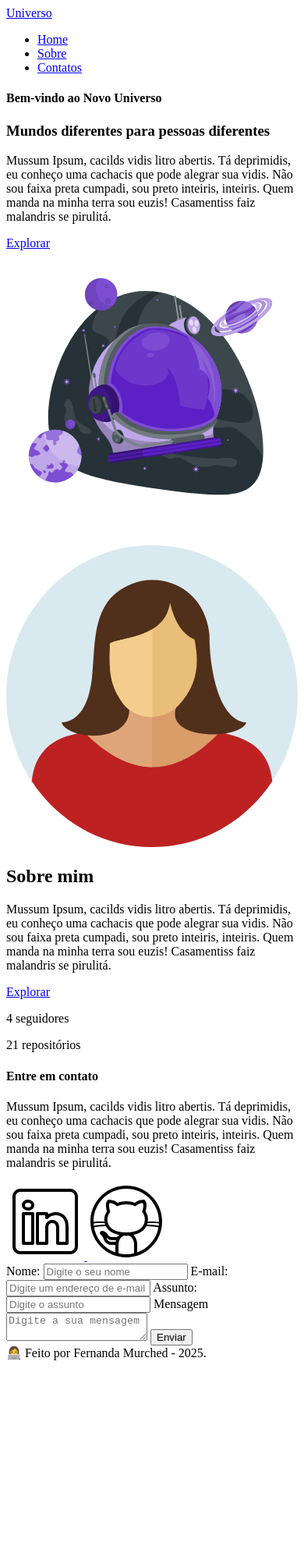
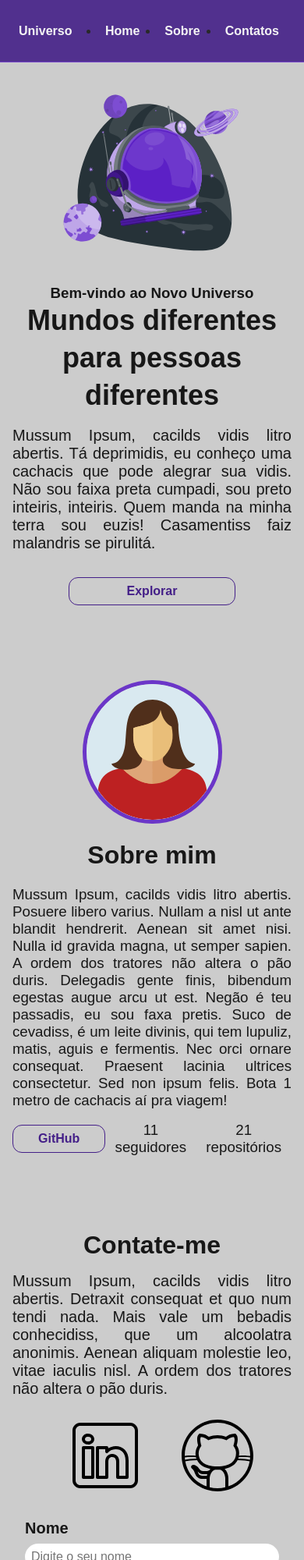
Before and after one commit to FernandaMurched/portfolio_fundweb, a plain HTML site: page index.html in a window 390 px wide. Shown: the top 2000 px of the page at 78% size. Before the commit the page ends 1752 px from the top, so only its background shows below. Drawn offline with Linux system fonts and the light colour scheme.

Commit message:
:sparkles: Construção do CSS e Responsividade

```diff
--- /dev/null
+++ b/assets/CSS/styles.css
@@ -0,0 +1,475 @@
+* {
+  margin: 0;
+  padding: 0;
+  box-sizing: border-box;
+  text-decoration: none;
+  font-weight: 400;
+  outline: none;
+  font-family: "Poppings", sans-serif;
+}
+
+/* VARIÁVEIS CORES */
+
+:root {
+  --purple-200: #9a7bd1;
+  --purple-500: #6b36c8;
+  --purple-800: #441f88;
+  --gray-200: #cccccc;
+  --gray-400: #505861;
+  --black-800: #171717;
+  --white: #f9f9f9;
+}
+
+html {
+  width: 100%;
+  height: 100vh;
+  scroll-behavior: smooth;
+}
+
+body {
+  background-color: var(--gray-200);
+  color: var(--black-800);
+  -webkit-font-smoothing: antialiased;
+  -moz-osx-font-smootingh: grayscale;
+}
+
+button,a {
+  cursor: pointer;
+}
+
+.botao {
+  padding: 0.5rem 2rem;
+  border: 1px solid var(--purple-800);
+  border-radius: 0.75rem;
+  font-size: 1rem;
+  font-weight: 700;
+  text-align: center;
+  color: var(--purple-800);
+  background-color: none;
+  transition: all ease-in 0.2s;
+}
+
+.botao:hover {
+  color: var(--white);
+  background-color: var(--purple-800);
+}
+
+.flex {
+  display: flex;
+  justify-content: center;
+  align-items: center;
+}
+
+/* HEADER */
+
+.menu_container {
+  position: sticky;
+  top: 0;
+  width: 100%;
+  height: 5rem;
+  background-color: var(--purple-800);
+  border-bottom: 1px solid var(--purple-500);
+  filter: opacity(0.9);
+  z-index: 1000;
+}
+
+.menu_container a {
+  font-weight: 700;
+  color: var(--white);
+}
+
+.menu_container a:hover {
+  color: var(--purple-200);
+}
+
+.menu_content {
+  display: flex;
+  justify-content: space-between;
+  align-items: center;
+  width: 100%;
+  height: 100%;
+  max-width: 1120px;
+  padding: 0 1.5rem;
+}
+
+.menu_list {
+  display: flex;
+  text-align: center;
+  list-style: none;
+  margin: 0;
+  padding: 0;
+}
+
+.menu_list li {
+  margin-left: 1rem;
+}
+
+.menu_list a {
+  display: block;
+  padding: 0.5rem;
+}
+
+.menu_content_sucess a {
+    font-size: 1rem;
+    font-weight: 700;
+}
+
+
+/* HOME */
+
+.home_container {
+  height: calc(100vh - 6.25rem);
+  max-width: 1120px;
+  margin: 1rem auto;
+  padding: 0 1rem;
+}
+
+.home_container p,
+h1,
+h4 {
+  text-align: center;
+}
+
+.home_container h1 {
+  font-size: 2.25rem;
+  font-weight: 700;
+  line-height: 3rem;
+}
+
+.home_container h3 {
+  font-weight: 600;
+}
+
+.home_container p {
+  margin: 1rem 0;
+  font-size: 1.25rem;
+  text-align: justify;
+}
+
+.home_container .botao {
+  width: 40%;
+}
+
+.home_content {
+  flex-direction: column;
+  width: 50vw;
+}
+
+.home_content img {
+  width: 75%;
+}
+
+/* SOBRE */
+
+.sobre_container {
+    max-width: 1120px;
+    margin: -1.25rem auto;
+    padding: 0 rem;
+    height: 100vh;
+}
+
+.sobre_container img {
+    width: 30%;
+    margin: 1rem;
+    border: 5px solid var(--purple-500);
+    border-radius: 50%;
+}
+
+.sobre_container h2 {
+    font-size: 2rem;
+    font-weight: bold;
+    line-height: 3rem;
+    text-align: center;
+}
+
+.sobre_container h3 {
+    margin: 1rem 0;
+    font-weight: 400;
+    text-align: justify;
+}
+
+.sobre_github {
+    justify-content: space-evenly;
+}
+
+#sobre_texto {
+  flex: 1;
+  margin-left: 2rem;
+}
+
+/* Contato */
+
+.contato_container{
+    display: grid;
+    grid-template-columns: 1fr 1fr;
+    gap: 1.25rem;
+    max-width: 1120px;
+    margin: 4rem auto 2rem;
+    padding: 0 2rem;
+}
+
+.contato_container h4{
+    margin: 1rem 0;
+    font-size: 2rem;
+    font-weight: 700;
+}
+
+.contato_content{
+    flex-direction: column;
+    margin: 4rem 0 0 0;
+    font-size: 1.25rem;
+}
+
+.contato_content p{
+    display: block;
+    text-align: justify;
+}
+
+.social_container{
+    display: flex;
+    justify-content: space-evenly;
+    margin: 2rem 0 0 0;
+}
+
+.social_icon{
+    width: 4.75rem;
+    height: 4.75rem;
+}
+
+.social_icon:hover{
+    filter: brightness(0)
+            saturate(100%)
+            invert(20%)
+            sepia(24%)
+            saturate(4557%)
+            hue-rotate(242deg)
+            brightness(89%)
+            contrast(108%)
+}
+
+/* Formulário */
+
+form{
+    display: flex;
+    flex-direction: column;
+    margin: 7rem 0 0 0;
+    padding: 1.25rem;
+}
+
+form label{
+    font-size: 1.25rem;
+    font-weight: bold;
+    text-align: left;
+}
+
+form input,
+form textarea{
+    width: 100%;
+    margin: 0.5rem 0 1rem;
+    padding: 0.5rem;
+    border-radius: 1.25rem;
+    border: none;
+    font-size: 1rem;
+}
+
+textarea{
+    resize: none;
+}
+
+form span{
+    margin-bottom: 0.5rem;
+    margin-left: 0.75rem;
+    font-size: 0.75rem;
+    line-height: 1.25rem;
+    color: red;
+}
+
+/* Footer */
+footer {
+    margin: 0;
+    padding: 2rem;
+    font-weight: bold;
+    text-align: center;
+    color: var(--white);
+    background-color: var(--purple-500);
+    filter: opacity(0.9);
+}
+
+
+/* Página de Sucesso */
+
+.home_container_sucess {
+  height: calc(100vh - 12.5rem);
+  max-width: 1120px;
+  margin: 1rem auto;
+  padding: 0 1rem;
+
+}
+
+#home_sucess {
+  width: 50vw;
+  flex-direction: column;
+
+}
+
+#home_sucess h1 {
+  font-size: 3rem;
+  font-weight: 700;
+  margin-bottom: 1rem;
+}
+
+#home_sucess p {
+  font-size: 1.25rem;
+  margin-bottom: 2rem;
+  max-width: 600px;
+}
+
+#home_sucess .botao {
+  text-decoration: none;
+  padding: 0.75rem 2rem;
+  border-radius: 2rem;
+  background-color: var(--purple-500);
+  color: #fff;
+  font-weight: 600;
+  transition: background-color 0.3s;
+}
+
+#home_sucess .botao:hover {
+  background-color: (--purple-500);
+}
+
+/* Animação */
+
+@keyframes fadeInUp {
+  from {
+    opacity: 0;
+    transform: translateY(40px);
+  }
+  to {
+    opacity: 1;
+    transform: translateY(0);
+  }
+}
+
+#home_sucess h1,
+#home_sucess p,
+#home_sucess .botao {
+  opacity: 0;
+  animation: fadeInUp 1s ease-out forwards;
+}
+
+#home_sucess h1 {
+  animation-delay: 0.2s;
+}
+
+#home_sucess p {
+  animation-delay: 0.5s;
+}
+
+#home_sucess .botao {
+  animation-delay: 0.8s;
+}
+
+/* Sobre */
+.sobre_container {
+    max-width: 1120px;
+    margin: -1.25rem auto;
+    padding: 0 1rem;
+    height: 100vh;
+}
+
+.sobre_container img {
+    width: 30%;
+    margin: 2rem;
+    border: 5px solid var(--purple-500);
+    border-radius: 50%;
+}
+
+.sobre_container h2 {
+    font-size: 2rem;
+    font-weight: bold;
+    line-height: 3rem;
+    text-align: center;
+}
+
+.sobre_container p {
+    margin: rem 0;
+    text-align: center;
+}
+
+.sobre_github {
+    justify-content: space-evenly;
+}
+
+#sobre_texto {
+    margin-left: 2rem;
+}
+
+/* Responsividade Mobile */
+
+@media screen and (max-width: 960px){
+    body{
+        display: flex;
+        flex-direction: column;
+        min-height: 100vh;
+    }
+
+    main{
+        flex: 1;
+        flex-direction: column;
+    }
+
+    footer{
+        margin-top: auto;
+    }
+
+    .home_container{
+        flex-direction: column-reverse;
+        gap: 0;
+        height: auto;
+        margin-top: 0;
+        padding: 1rem;
+    }
+
+    .home_content{
+        width: 100%;
+        margin: 0;
+    }
+
+    .home_content .botao{
+        width: 60%;
+        margin-top: 1rem;
+    }
+
+    .sobre_container{
+        flex-direction: column;
+        height: auto;
+        margin: 1rem auto;
+        padding: 2rem 1rem;
+    }
+
+    .sobre_container img{
+        width: 50%;
+        margin-bottom: 1rem;
+    }
+
+    .contato_container{
+        grid-template-columns: 1fr;
+        gap: 1rem;
+        margin: 1rem auto;
+        padding: 0 1rem;
+    }
+
+    .contato_content{
+        margin: 1rem 0 0 0;
+    }
+
+    .social_container{
+        margin: 1.5rem 0 0 0;
+    }
+
+    form{
+        margin: 1.5rem 0 0 0;
+        padding: 1rem;
+    }
+}
--- a/index.html
+++ b/index.html
@@ -2,32 +2,44 @@
 <html lang="pt-br">
 
 <head>
+
+    <!-- Servidores de Fontes do Google -->
+    <link rel="preconnect" href="https://fonts.googleapis.com">
+    <link rel="preconnect" href="https://fonts.gstatic.com" crossorigin>
+
+    <!-- Fonte do Google - Poppins -->
+    <link href="https://fonts.googleapis.com/css2?family=Poppins&display=swap" rel="stylesheet">
+
     <meta charset="UTF-8">
     <meta name="viewport" content="width=device-width, initial-scale=1.0">
     <meta name="description" content="Projeto Portfólio Fernanda Murched, desenvolvedora Web FullStack em formação.">
     <meta name="author" content="Fernanda Murched">
     <meta name="keywords" content=" Portfólio, desenvolvedora, web, fullstack, Fernanda Murched, HTML, CSS, JavaScript">
     <link rel="icon" href="./assets/img/favicon.svg" />
+
+    <!-- Link para o CSS -->
+    <link rel="stylesheet" href="./assets/css/styles.css" />
+
     <title>Portfólio de Fernanda Murched</title>
 </head>
 
 <body>
 
     <!-- Cabeçalho da página -->
-    <header>
+    <header class="flex menu_container">
 
-        <div id="header_content">
+        <div id="header_content" class="menu_content">
             <!-- Título do cabeçalho-->
-            <div id="titulo">
+            <div id="titulo" class="sucess_titulo">
                 <a href="#">Universo</a>
             </div>
 
             <!-- Menu -->
-            <div id="menu">
+            <div id="menu" class="flex menu_list">
 
                 <!-- Barra de navegação -->
                 <nav>
-                    <ul>
+                    <ul class="flex">
                         <li><a href="#"> Home </a></li>
                         <li><a href="#about"> Sobre </a></li>
                         <li><a href="#contact"> Contatos </a></li>
@@ -41,86 +53,97 @@
     <main>
 
         <!-- Seção home -->
-        <section id="home">
-            <article id="home_texto">
+        <section id="home" class="flex home_container">
 
-                <h4>Bem-vindo ao Novo Universo</h4>
+            <!-- Texto home -->
+            <article id="home_texto" class="flex home_content">
+                <h3>Bem-vindo ao Novo Universo</h3>
                 <h1>Mundos diferentes para pessoas diferentes</h1>
                 <p>Mussum Ipsum, cacilds vidis litro abertis. Tá deprimidis, eu conheço uma cachacis que pode alegrar
                     sua vidis. Não sou faixa preta cumpadi, sou preto inteiris, inteiris. Quem manda na minha terra sou
                     euzis! Casamentiss faiz malandris se pirulitá. </p>
-                <a href="https://github.com/FernandaMurched" target="_blank"> Explorar </a>
+                <a href="https://github.com/FernandaMurched" target="_blank" class="botao"> Explorar </a>
             </article>
 
-            <article id="home_imagem">
+            <!-- Imagem da seção Home -->
+            <article id="home_imagem" class="flex home_content">
                 <img src="./assets/img/astronauta.svg" alt="Capacete de um astronauta com animação." />
             </article>
         </section>
 
-        <!-- Seção sobre -->
-        <section id="about">
+        <!-- Seção Sobre -->
+        <section id="about" class="flex sobre_container">
 
-            <img src="./assets/img/user_02.svg" alt="Imagem de perfil do GitHub." />
+            <!-- Imagem da seção Sobre -->
+            <img src="./assets/img/user_02.svg" alt="Imagem de perfil do GitHub." class="about_img" />
 
-            </article id="about_texto">
-            <h1> Sobre mim </h1>
-            <p> Mussum Ipsum, cacilds vidis litro abertis. Tá deprimidis, eu conheço uma cachacis que pode alegrar sua
-                vidis. Não sou faixa preta cumpadi, sou preto inteiris, inteiris. Quem manda na minha terra sou euzis!
-                Casamentiss faiz malandris se pirulitá. </p>
+             <!-- Texto da seção Sobre -->
+            <div id="about_texto" class="about_content">
+                <h2> Sobre mim </h2>
+                <h3>
+                    Mussum Ipsum, cacilds vidis litro abertis.  Posuere libero varius. Nullam a nisl ut ante blandit hendrerit. Aenean sit amet nisi. Nulla id gravida magna, ut semper sapien. A ordem dos tratores não altera o pão duris. Delegadis gente finis, bibendum egestas augue arcu ut est.
+                    Negão é teu passadis, eu sou faxa pretis. Suco de cevadiss, é um leite divinis, qui tem lupuliz, matis, aguis e fermentis. Nec orci ornare consequat. Praesent lacinia ultrices consectetur. Sed non ipsum felis. Bota 1 metro de cachacis aí pra viagem!
+                <h3>
 
-            <div id="about_github">
-                <a href="https://github.com/FernandaMurched" target="_blank"> Explorar </a>
-                <p> 4 seguidores </p>
-                <p> 21 repositórios </p>
-            </div>
-            </article>
-
+            <!-- Botão GiHub -->
+                <div id="about_github" class="flex sobre_github">
+                    <a href="https://github.com/FernandaMurched" target="_blank" class="botao"> GitHub </a>
+                    <p> 11 seguidores </p>
+                    <p> 21 repositórios </p>
+                </div>
         </section>
 
         <!-- Seção de contatos -->
-        <section id="contact">
-            <h4> Entre em contato</h4>
-            <p> Mussum Ipsum, cacilds vidis litro abertis. Tá deprimidis, eu conheço uma cachacis que pode alegrar sua
-                vidis. Não sou faixa preta cumpadi, sou preto inteiris, inteiris. Quem manda na minha terra sou euzis!
-                Casamentiss faiz malandris se pirulitá. </p>
+        <section id="contact" class="contato_container">
 
-            <div id="icones_redes_sociais">
-                <a href="" target="_blank">
-                    <img src="assets/img/linkedin.svg" alt="Ícone do LinkedIn" />
+        <article id="redes_sociais" class="contato_content">
+            <h4>Contate-me</h4>
+                <p>
+                Mussum Ipsum, cacilds vidis litro abertis. Detraxit consequat et quo num tendi nada. Mais vale
+                um bebadis conhecidiss, que um alcoolatra anonimis. Aenean aliquam molestie leo, vitae iaculis
+                nisl. A ordem dos tratores não altera o pão duris.
+                </p>
+
+        <!-- Redes Sociais -->
+            <div id="icones_redes_sociais" class="social_container">
+                <a href="" target="_blank" class="social_icon">
+                <img src="./assets/img/linkedin.svg" alt="Ícone do LinkedIn" />
                 </a>
-
-                <a href="" target="_blank">
-                    <img src="assets/img/github.svg" alt="Ícone do GitHub" />
+                <a href="" target="_blank" class="social_icon">
+                <img src="./assets/img/github.svg" alt="Ícone do GitHub" />
                 </a>
             </div>
+        </article>
 
-            <form action="" method="POST">
-                <label for="nome">Nome:</label>
-                <input id="nome" id="nome" type="text" placeholder="Digite o seu nome">
-                <span id="txtNome"></span>
+                <!-- Formulário de contato -->
+                <form action="" method="POST">
+                        <label for="nome">Nome</label>
+                        <input id="nome" name="nome" type="text" placeholder="Digite o seu nome">
+                        <span id="txtNome"></span>
 
-                <label for="email">E-mail: </label>
-                <input id="email" id="email" type="text" placeholder="Digite um endereço de e-mail válido">
-                <span id="txtEmail"></span>
+                        <label for="email">E-mail</label>
+                        <input id="email" name="email" type="text" placeholder="Digite su e-mail">
+                        <span id="txtEmail"></span>
 
-                <label for="assunto">Assunto: </label>
-                <input id="assunto" id="assunto" type="text" placeholder="Digite o assunto">
+                        <label for="assunto">Assunto</label>
+                        <input id="assunto" name="assunto" type="text" placeholder="Digite o assunto">
+                        <span id="txtAssunto"></span>
 
-                <span id="txtAssunto"></span>
+                        <label for="mensagem">Mensagem</label>
 
-                <label for="mensagem">Mensagem</label>
-                <textarea id="mensagem" name="mensagem" placeholder="Digite a sua mensagem"></textarea>
+                        <textarea id="mensagem" name="mensagem" placeholder="Digite a sua mensagem">
+                        </textarea>
 
-                <button type="submit">Enviar</button>
-
-            </form>
+                        <button class="botao" type="submit">Enviar mensagem</button>
+                </form>
         </section>
     </main>
 
-    <!-- Rodapé da página -->
-    <footer>
-        👩‍💻 Feito por Fernanda Murched - 2025.
-    </footer>
+        <!-- Rodapé da página -->
+        <footer>
+            <p>&copy; 2025 Fernanda | Todos os direitos reservados.</p>
+            </div>
+        </footer>
 </body>
 
 </html>
```
Also changed, not shown: sucess.html (+34 -13 lines).
